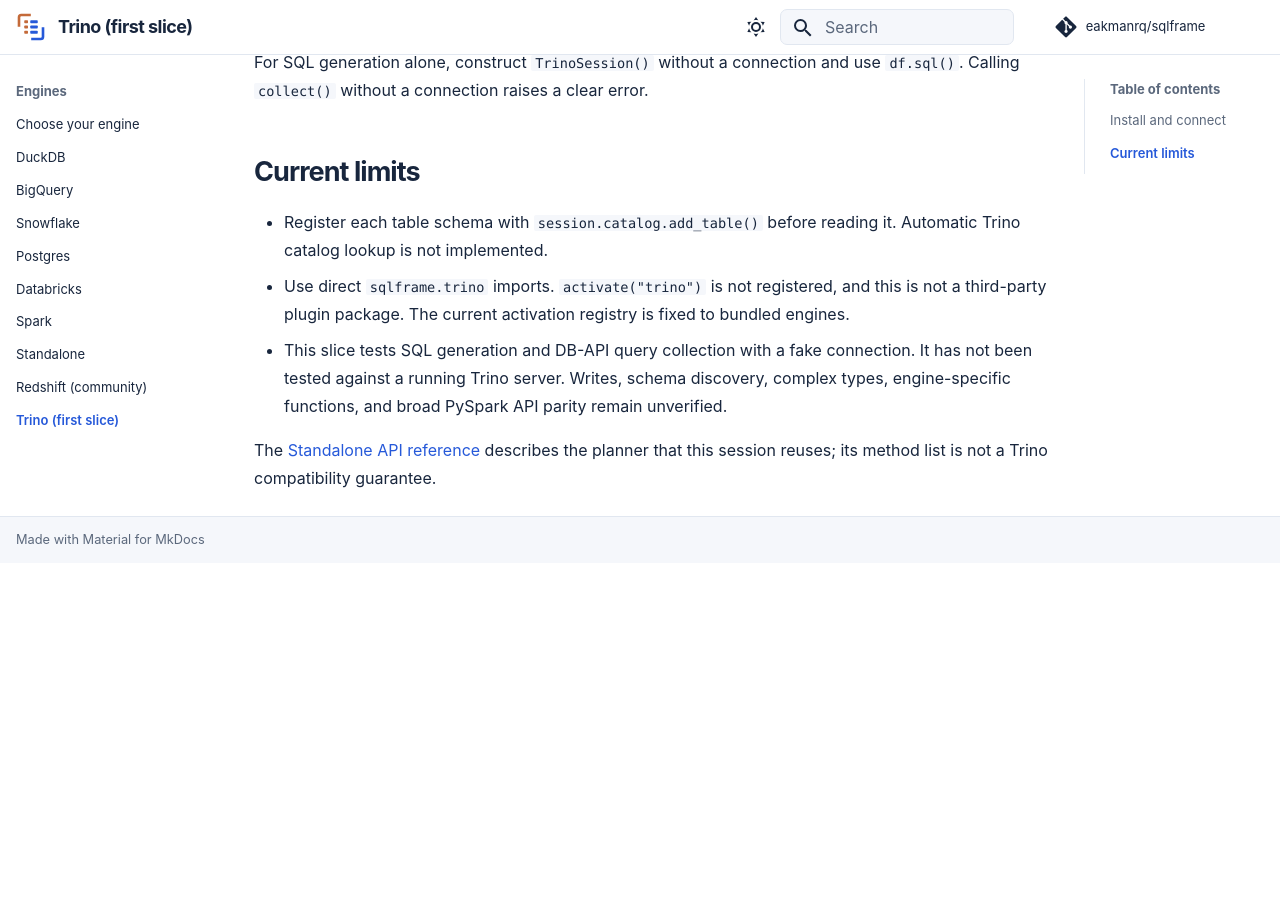
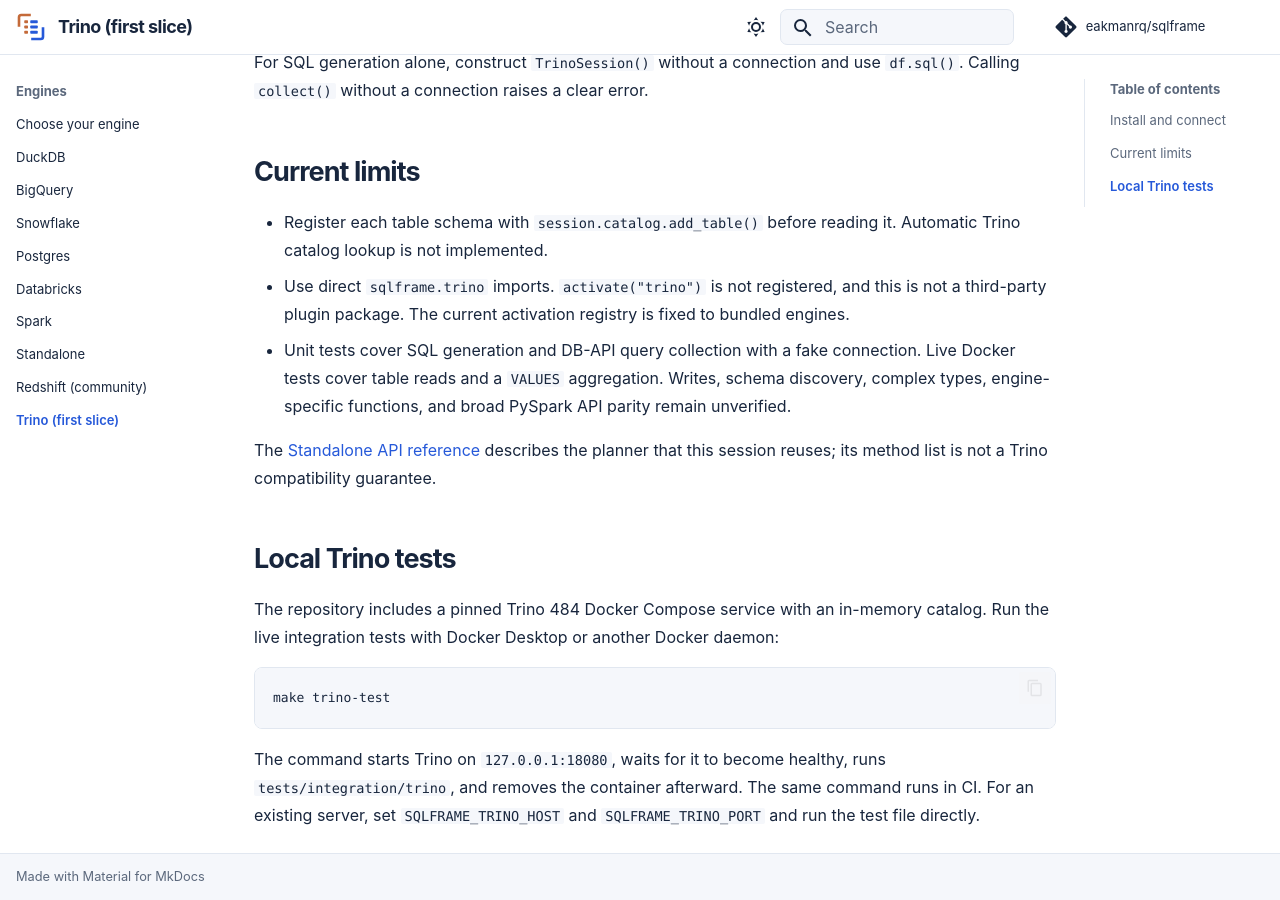
Before and after one commit to eakmanrq/sqlframe, an MkDocs documentation site: the page built from docs/trino.md, in a window 1280 px wide and 900 px high, scrolled down 1065 px. Built offline with MkDocs 1.6.1 and Material for MkDocs 9.7.7, drawn with Linux system fonts in a browser that asks for light colours; comment, search, counter and statistics services are not loaded; before the commit the page ends 1628 px from its top, so only the background shows below that; some of the changed text lies outside the part shown.

Commit message:
test(trino): run live integration checks in Docker

````diff
--- a/docs/trino.md
+++ b/docs/trino.md
@@ -7,7 +7,7 @@
 ## Install and connect
 
 ```bash
-pip install sqlframe trino
+pip install "sqlframe[trino]"
 ```
 
 ```python
@@ -44,7 +44,21 @@
 
 - Register each table schema with `session.catalog.add_table()` before reading it. Automatic Trino catalog lookup is not implemented.
 - Use direct `sqlframe.trino` imports. `activate("trino")` is not registered, and this is not a third-party plugin package. The current activation registry is fixed to bundled engines.
-- This slice tests SQL generation and DB-API query collection with a fake connection. It has not been tested against a running Trino server. Writes, schema discovery, complex types, engine-specific functions, and broad PySpark API parity remain unverified.
+- Unit tests cover SQL generation and DB-API query collection with a fake connection. Live Docker tests cover table reads and a `VALUES` aggregation. Writes, schema discovery, complex types, engine-specific functions, and broad PySpark API parity remain unverified.
 
 The [Standalone API reference](reference/standalone.md) describes the planner
 that this session reuses; its method list is not a Trino compatibility guarantee.
+
+## Local Trino tests
+
+The repository includes a pinned Trino 484 Docker Compose service with an in-memory
+catalog. Run the live integration tests with Docker Desktop or another Docker daemon:
+
+```bash
+make trino-test
+```
+
+The command starts Trino on `127.0.0.1:18080`, waits for it to become healthy,
+runs `tests/integration/trino`, and removes the container afterward. The same
+command runs in CI. For an existing server, set `SQLFRAME_TRINO_HOST` and
+`SQLFRAME_TRINO_PORT` and run the test file directly.
--- a/pyproject.toml
+++ b/pyproject.toml
@@ -90,6 +90,9 @@
 standalone = [
     "pyarrow>=10,<27",
 ]
+trino = [
+    "trino>=0.330,<1",
+]
 
 [tool.setuptools.packages.find]
 include = ["sqlframe", "sqlframe.*"]
@@ -108,6 +111,7 @@
     "duckdb: test for DuckDB",
     "local: tests that don't rely on external connections",
     "postgres: test for Postgres",
+    "trino: test against a Trino server",
 ]
 addopts = "-n 0 --dist=loadgroup"
 
````
Also changed, not shown: docs/engines.md (+1 -1 lines), 7 other files.
